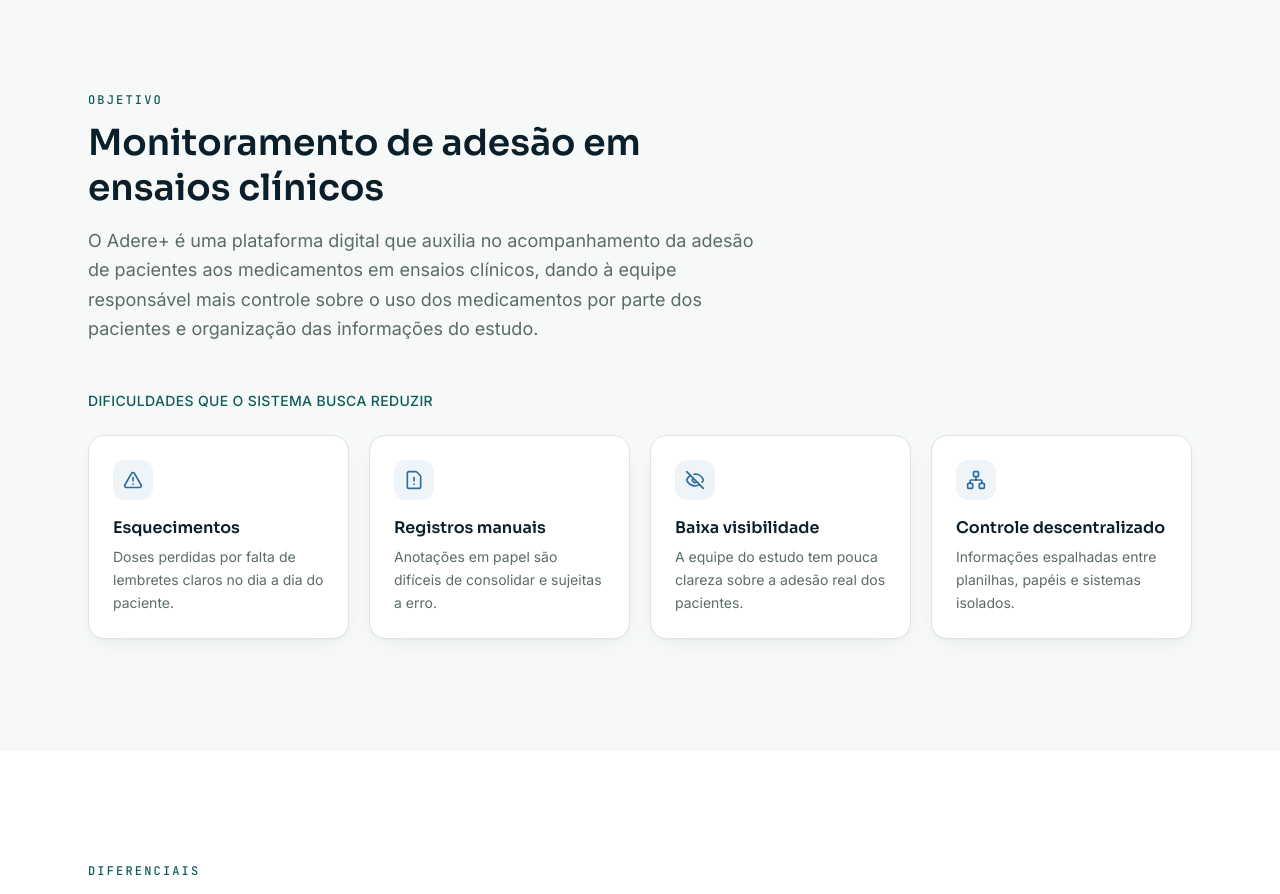
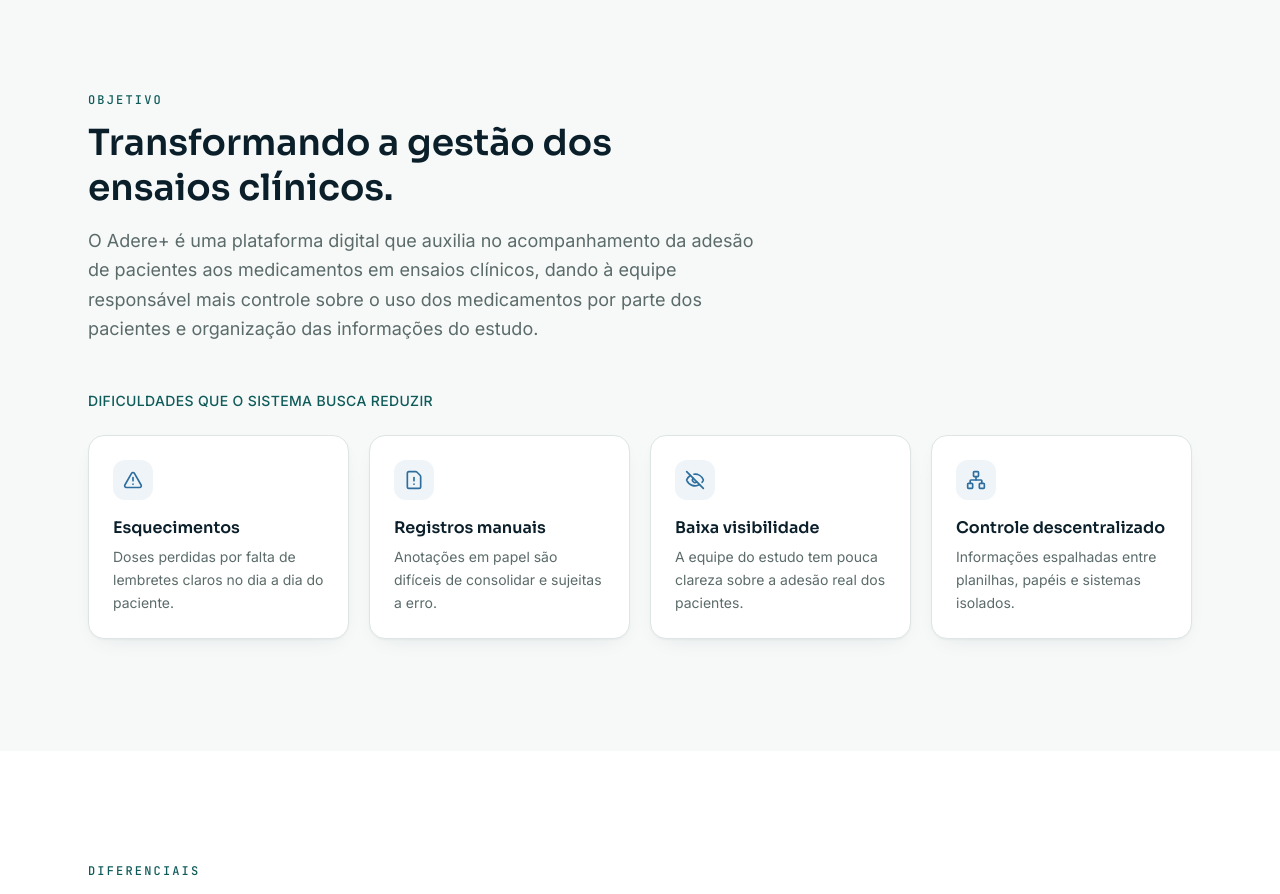
Before and after one commit to Lucas0Santana/adere-mais, a React (Vite) app: page / in a window 1280 px wide. Shown: the part 820-1714 px from the top of the page. Built offline with nearby package versions, Linux system fonts and the light colour scheme.

Commit message:
fix(Objective): atualiza título para incluir frase de impacto

```diff
--- a/src/components/Objective.tsx
+++ b/src/components/Objective.tsx
@@ -30,7 +30,7 @@
     <Section
       id="objetivo"
       eyebrow="Objetivo"
-      title="Monitoramento de adesão em ensaios clínicos"
+      title="Transformando a gestão dos ensaios clínicos."
       intro="O Adere+ é uma plataforma digital que auxilia no acompanhamento da adesão de pacientes aos medicamentos em ensaios clínicos, dando à equipe responsável mais controle sobre o uso dos medicamentos por parte dos pacientes e organização das informações do estudo."
     >
       <p className="max-w-3xl text-sm font-medium uppercase tracking-wide text-primary-600">
```
